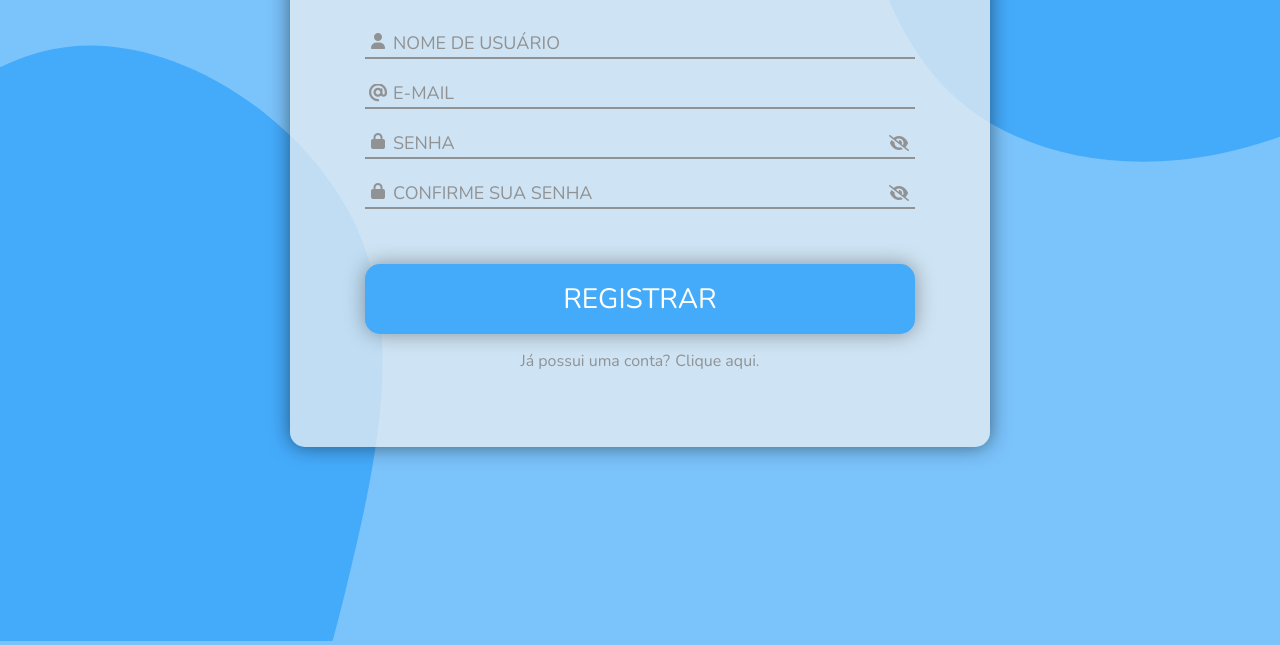
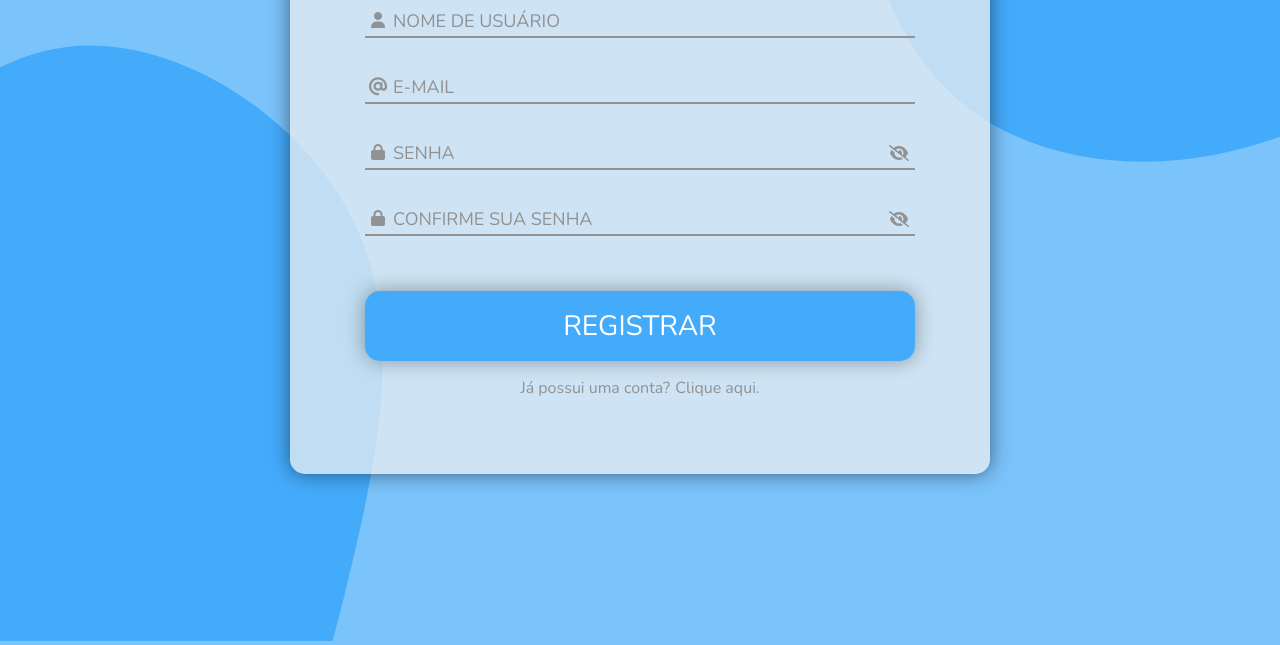
Before and after one commit to joaopsilv/BlueSneakers, a plain HTML site: page register.html in a window 1280 px wide. Shown: the part 255-900 px from the top of the page. Drawn offline with nearby package versions, Linux system fonts and the light colour scheme.

Commit message:
styling advances - 17/03

```diff
--- a/css/index.css
+++ b/css/index.css
@@ -1,5 +1,5 @@
 /* "Configs" */
-*, html{
+html{
     overflow: hidden;
 }
 
--- a/css/login.css
+++ b/css/login.css
@@ -1,10 +1,7 @@
-/* "Configs" */
-*, html{
-    overflow: hidden;
-}
-
+/* "Configs */
 body{
     background-color: var(--color-lightblue);
+    overflow: hidden;
 }
 
 section{
@@ -16,6 +13,21 @@ section{
     display: flex;
     align-items: center;
     justify-content: center;
+}
+
+/* Blobs */
+.blobtop{
+    position: absolute;
+
+    top: -10rem;
+    right: -1rem;
+}
+
+.blobbot{
+    position: absolute;
+
+    bottom: -10rem;
+    left: -1rem;
 }
 
 /* Form */
@@ -46,21 +58,21 @@ form h1{
     display: flex;
     flex-direction: column;
 
-    gap: 2rem;
+    gap: 3rem;
     margin-bottom: 5.5rem;
 }
 
 .float{
+    width: 100%;
     position: relative;
 }
 
 .float input{
     width: 100%;
-    height: fit-content;
 
     display: block;
 
-    padding: 0.2rem 2.8rem;
+    padding: 0.5rem 2.8rem;
 
     font-size: 1.8rem;
     color: var(--color-stronggrey);
@@ -73,14 +85,15 @@ form h1{
 
     transition: all 300ms ease-out;
 }
-.float input:focus{
+input:focus,
+input:valid {
     border-bottom: 2.5px solid var(--color-mediumblue);
 }
 
-.float label{
+label{
     position: absolute;
 
-    top: 6%;
+    top: 20%;
     left: 2.8rem;
 
     font-size: 1.8rem;
@@ -93,30 +106,32 @@ form h1{
 
     transition: all 300ms ease-out;
 }
-.float input:focus + label{
+input:focus ~ label,
+input:valid ~ label {
     font-size: 1.2rem;
     color: var(--color-mediumblue);
 
-    top: -45%;
+    top: -1rem;
 }
 
 .fa-solid.fa-user, .fa-solid.fa-lock, .fa-solid.fa-at{
     position: absolute;
 
-    top: 14%;
+    top: 28%;
     left: 0.6rem;
 
     font-size: 1.6rem;
     color: var(--color-stronggrey);
+
+    transition: all 300ms ease-out;
 }
-.float input:focus + .fa-solid.fa-user,
-.float input:focus + .fa-solid.fa-lock,
-.float input:focus + .fa-solid.fa-at{
+.float input:focus ~ .fa-solid.fa-user,
+.float input:focus ~ .fa-solid.fa-lock,
+.float input:focus ~ .fa-solid.fa-at{
     color: var(--color-mediumblue);
 }
 
 .fa-solid.fa-at{
-    top: 18%;
     left: 0.4rem;
     font-size: 1.8rem;
 }
@@ -124,7 +139,7 @@ form h1{
 .fa-solid.fa-eye-slash{
     position: absolute;
 
-    top: 20%;
+    top: 30%;
     right: 0.6rem;
 
     font-size: 1.6rem;
@@ -153,7 +168,6 @@ form button{
 
     transition: all 320ms ease-in;
 }
-
 form button:hover{
     background-color: var(--color-strongblue);
 }
@@ -175,22 +189,6 @@ form p a{
 
     transition: all 320ms ease;
 }
-
 form p a:hover{
     color: var(--color-mediumblue);
 }
-
-/* Blobs */
-.blobtop{
-    position: absolute;
-
-    top: -10rem;
-    right: -1rem;
-}
-
-.blobbot{
-    position: absolute;
-
-    bottom: -10rem;
-    left: -1rem;
-}
--- a/register.html
+++ b/register.html
@@ -20,26 +20,26 @@
             </div>
             <div class="form-inputs">
                 <div class="float">
-                    <input type="text" id="inputUsername" placeholder="">
-                    <label>Nome de usuário</label>
+                    <input type="text" id="inputUsername" autocomplete="off" required>
                     <i class="fa-solid fa-user"></i>
+                    <label for="inputUsername">Nome de usuário</label>
                 </div>
                 <div class="float">
-                    <input type="text" id="inputUsername" placeholder="">
+                    <input type="text" id="inputEmail" autocomplete="off" required>
+                    <i class="fa-solid fa-at"></i>
                     <label>E-Mail</label>
-                    <i class="fa-solid fa-at"></i>
                 </div>
                 <div class="float">
-                    <input type="text" id="inputPassword" placeholder="">
-                    <label>Senha</label>
+                    <input type="password" id="inputPassword" autocomplete="off" required>
                     <i class="fa-solid fa-lock"></i>
                     <i class="fa-solid fa-eye-slash"></i>
+                    <label>Senha</label>
                 </div>
                 <div class="float">
-                    <input type="text" id="inputPasswordConfirm" placeholder="">
-                    <label>Confirme sua senha</label>
+                    <input type="password" id="inputPasswordConfirm" autocomplete="off" required>
                     <i class="fa-solid fa-lock"></i>
                     <i class="fa-solid fa-eye-slash"></i>
+                    <label>Confirme sua senha</label>
                 </div>
             </div>
             <button type="button">Registrar</button>
```
Also changed, not shown: login.html (+4 -4 lines).
